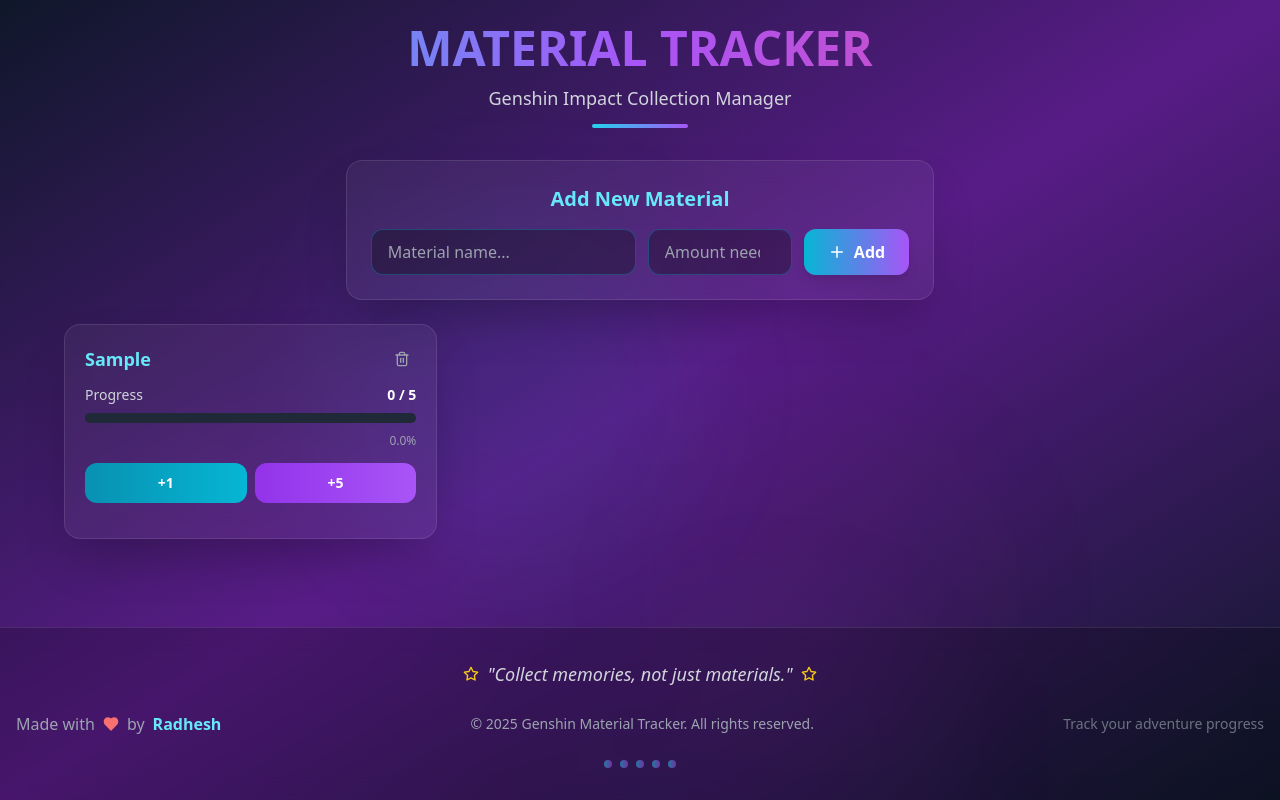
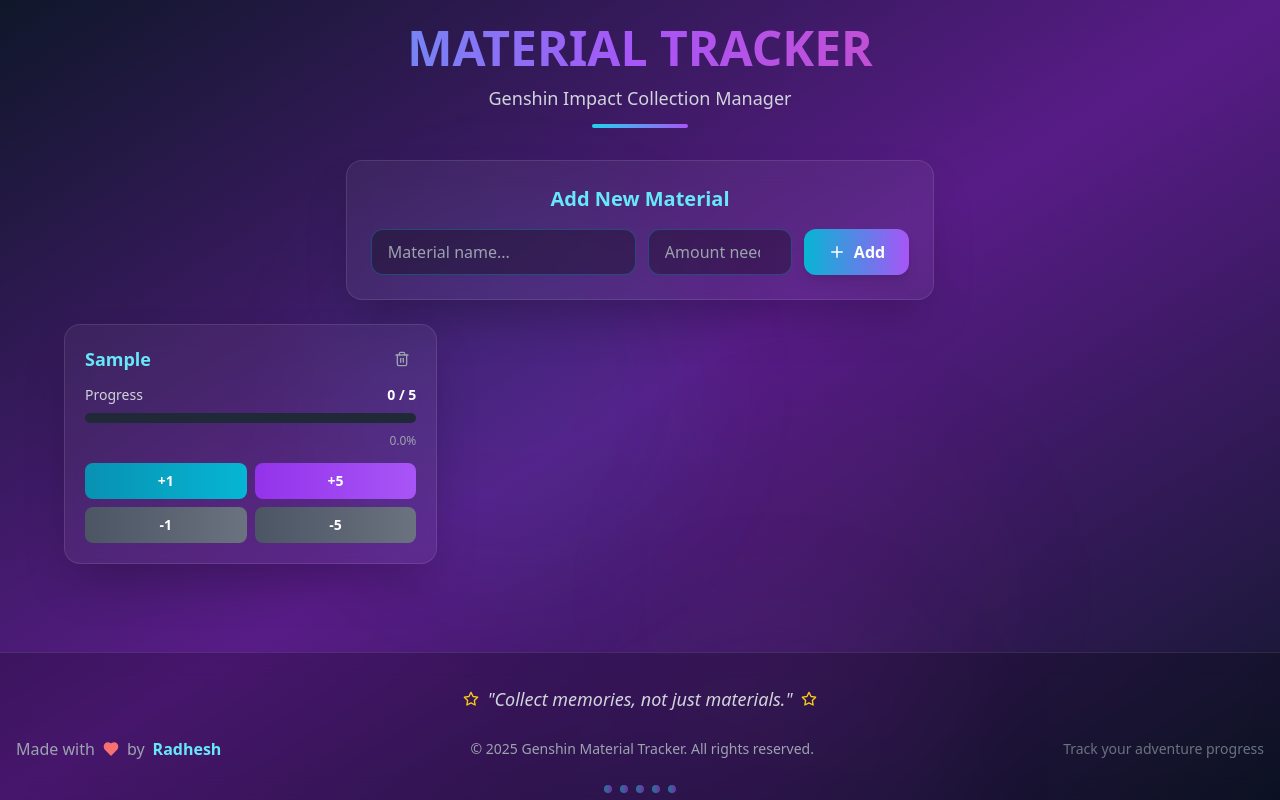
Before and after one commit to Radhesh20/Genshin-Material-tracker, a React (Vite) app: page / in a window 1280 px wide. Both pictures are taken after typing "Sample", "5" into the empty fields and a click on the button "Add". Built offline with nearby package versions, Linux system fonts and the light colour scheme.

Commit message:
Add decrement and manual edit functionality

```diff
--- a/src/App.tsx
+++ b/src/App.tsx
@@ -14,6 +14,8 @@ function App() {
   const [materials, setMaterials] = useLocalStorage<Material[]>('genshin-materials', []);
   const [newMaterial, setNewMaterial] = useState({ name: '', needed: 0 });
   const [currentPage, setCurrentPage] = useState(1);
+  const [editingMaterial, setEditingMaterial] = useState<string | null>(null);
+  const [editValues, setEditValues] = useState<{ collected: number; needed: number }>({ collected: 0, needed: 0 });
 
   // Calculate items per page based on screen size
   const itemsPerPage = 6; // 2 rows of 3 items each for optimal viewing
@@ -56,6 +58,35 @@ function App() {
     ));
   };
 
+  const decrementMaterial = (id: string, amount: number) => {
+    setMaterials(materials.map(material =>
+      material.id === id
+        ? { ...material, collected: Math.max(material.collected - amount, 0) }
+        : material
+    ));
+  };
+
+  const startEditing = (material: Material) => {
+    setEditingMaterial(material.id);
+    setEditValues({ collected: material.collected, needed: material.needed });
+  };
+
+  const saveEdit = (id: string) => {
+    setMaterials(materials.map(material =>
+      material.id === id
+        ? {
+            ...material,
+            collected: Math.max(0, Math.min(editValues.collected, editValues.needed)),
+            needed: Math.max(1, editValues.needed)
+          }
+        : material
+    ));
+    setEditingMaterial(null);
+  };
+
+  const cancelEdit = () => {
+    setEditingMaterial(null);
+  };
   const deleteMaterial = (id: string) => {
     setMaterials(materials.filter(material => material.id !== id));
   };
@@ -153,13 +184,60 @@ function App() {
                         </button>
                       </div>
 
-                      {/* Progress Info */}
+                      {/* Progress Info or Edit Mode */}
+                      {editingMaterial === material.id ? (
+                        <div className="mb-3">
+                          <div className="space-y-3">
+                            <div>
+                              <label className="text-gray-300 text-sm block mb-1">Collected</label>
+                              <input
+                                type="number"
+                                value={editValues.collected}
+                                onChange={(e) => setEditValues({ ...editValues, collected: parseInt(e.target.value) || 0 })}
+                                className="w-full px-3 py-2 bg-black/30 border border-cyan-500/30 rounded-lg text-white text-sm focus:outline-none focus:border-cyan-400 focus:ring-1 focus:ring-cyan-400/20"
+                                min="0"
+                                max={editValues.needed}
+                              />
+                            </div>
+                            <div>
+                              <label className="text-gray-300 text-sm block mb-1">Needed</label>
+                              <input
+                                type="number"
+                                value={editValues.needed}
+                                onChange={(e) => setEditValues({ ...editValues, needed: parseInt(e.target.value) || 1 })}
+                                className="w-full px-3 py-2 bg-black/30 border border-cyan-500/30 rounded-lg text-white text-sm focus:outline-none focus:border-cyan-400 focus:ring-1 focus:ring-cyan-400/20"
+                                min="1"
+                              />
+                            </div>
+                          </div>
+                          <div className="flex gap-2 mt-3">
+                            <button
+                              onClick={() => saveEdit(material.id)}
+                              className="flex-1 py-2 bg-gradient-to-r from-green-600 to-green-500 rounded-lg font-semibold hover:from-green-500 hover:to-green-400 transition-all duration-200 text-sm"
+                            >
+                              Save
+                            </button>
+                            <button
+                              onClick={cancelEdit}
+                              className="flex-1 py-2 bg-gradient-to-r from-gray-600 to-gray-500 rounded-lg font-semibold hover:from-gray-500 hover:to-gray-400 transition-all duration-200 text-sm"
+                            >
+                              Cancel
+                            </button>
+                          </div>
+                        </div>
+                      ) : (
                         <div className="mb-3">
                           <div className="flex justify-between items-center mb-2">
                             <span className="text-gray-300 text-sm">Progress</span>
-                          <span className={`font-bold text-sm ${isComplete ? 'text-green-400' : 'text-white'}`}>
+                            <button
+                              onClick={() => startEditing(material)}
+                              className="font-bold text-sm hover:text-cyan-300 transition-colors cursor-pointer"
+                              title="Click to edit"
+                            >
+                              <span className={isComplete ? 'text-green-400' : 'text-white'}>
                                 {material.collected} / {material.needed}
                               </span>
+                            </button>
                           </div>
 
                           {/* Progress Bar */}
@@ -180,24 +258,48 @@ function App() {
                             </span>
                           </div>
                         </div>
+                      )}
 
-                      {/* Action Buttons */}
+                      {/* Action Buttons - Only show if not editing */}
+                      {editingMaterial !== material.id && (
+                        <div className="space-y-2">
+                          {/* Increment Buttons */}
                           <div className="flex gap-2">
                             <button
                               onClick={() => incrementMaterial(material.id, 1)}
                               disabled={material.collected >= material.needed}
-                          className="flex-1 py-2.5 bg-gradient-to-r from-cyan-600 to-cyan-500 rounded-xl font-semibold hover:from-cyan-500 hover:to-cyan-400 disabled:from-gray-600 disabled:to-gray-500 disabled:cursor-not-allowed transition-all duration-200 hover:scale-105 disabled:scale-100 text-sm"
+                              className="flex-1 py-2 bg-gradient-to-r from-cyan-600 to-cyan-500 rounded-lg font-semibold hover:from-cyan-500 hover:to-cyan-400 disabled:from-gray-600 disabled:to-gray-500 disabled:cursor-not-allowed transition-all duration-200 hover:scale-105 disabled:scale-100 text-sm"
                             >
                               +1
                             </button>
                             <button
                               onClick={() => incrementMaterial(material.id, 5)}
                               disabled={material.collected >= material.needed}
-                          className="flex-1 py-2.5 bg-gradient-to-r from-purple-600 to-purple-500 rounded-xl font-semibold hover:from-purple-500 hover:to-purple-400 disabled:from-gray-600 disabled:to-gray-500 disabled:cursor-not-allowed transition-all duration-200 hover:scale-105 disabled:scale-100 text-sm"
+                              className="flex-1 py-2 bg-gradient-to-r from-purple-600 to-purple-500 rounded-lg font-semibold hover:from-purple-500 hover:to-purple-400 disabled:from-gray-600 disabled:to-gray-500 disabled:cursor-not-allowed transition-all duration-200 hover:scale-105 disabled:scale-100 text-sm"
                             >
                               +5
                             </button>
                           </div>
+
+                          {/* Decrement Buttons */}
+                          <div className="flex gap-2">
+                            <button
+                              onClick={() => decrementMaterial(material.id, 1)}
+                              disabled={material.collected <= 0}
+                              className="flex-1 py-2 bg-gradient-to-r from-red-600 to-red-500 rounded-lg font-semibold hover:from-red-500 hover:to-red-400 disabled:from-gray-600 disabled:to-gray-500 disabled:cursor-not-allowed transition-all duration-200 hover:scale-105 disabled:scale-100 text-sm"
+                            >
+                              -1
+                            </button>
+                            <button
+                              onClick={() => decrementMaterial(material.id, 5)}
+                              disabled={material.collected <= 0}
+                              className="flex-1 py-2 bg-gradient-to-r from-orange-600 to-orange-500 rounded-lg font-semibold hover:from-orange-500 hover:to-orange-400 disabled:from-gray-600 disabled:to-gray-500 disabled:cursor-not-allowed transition-all duration-200 hover:scale-105 disabled:scale-100 text-sm"
+                            >
+                              -5
+                            </button>
+                          </div>
+                        </div>
+                      )}
 
                       {isComplete && (
                         <div className="mt-3 text-center">
```
Lines whose indentation alone changed are shown as unchanged.
